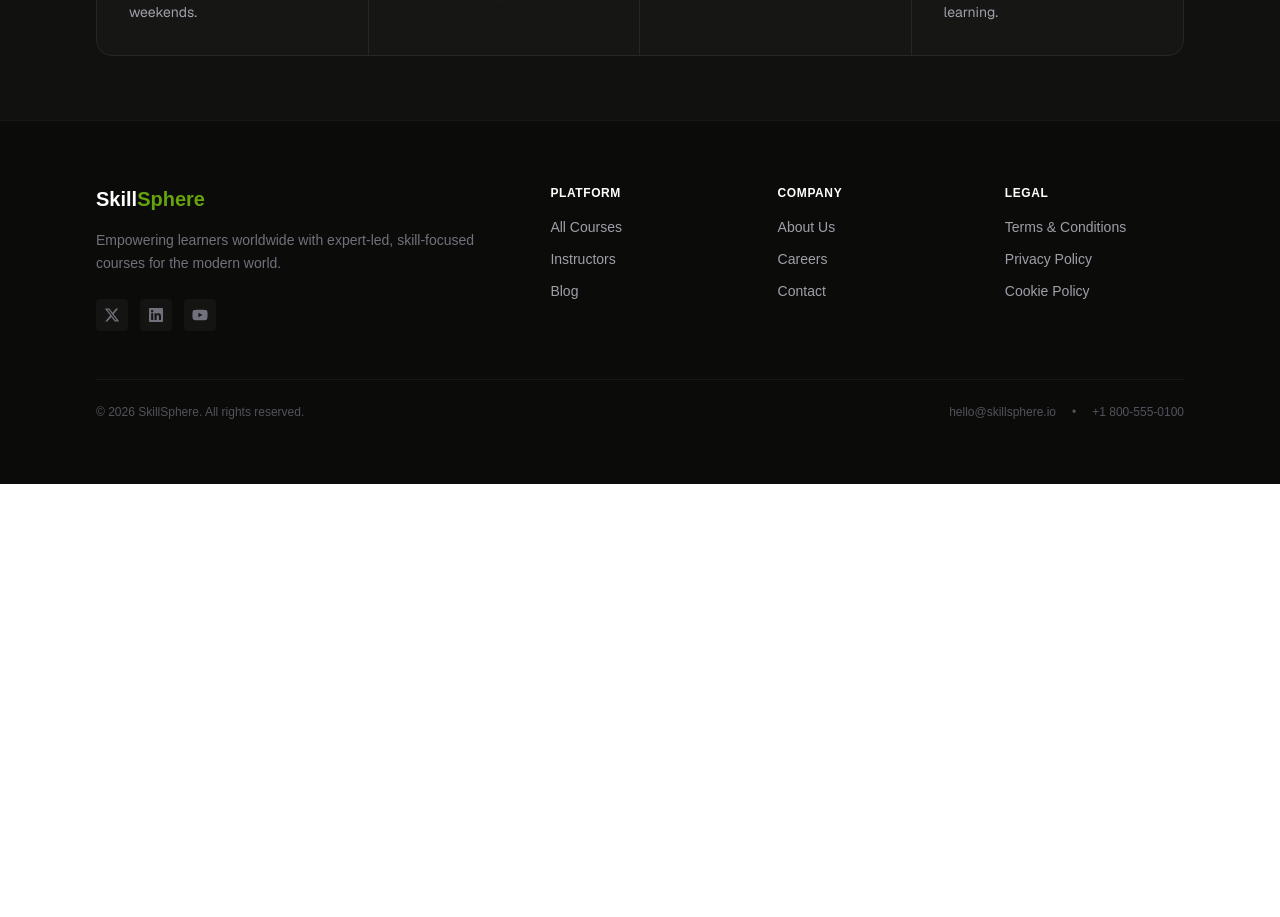
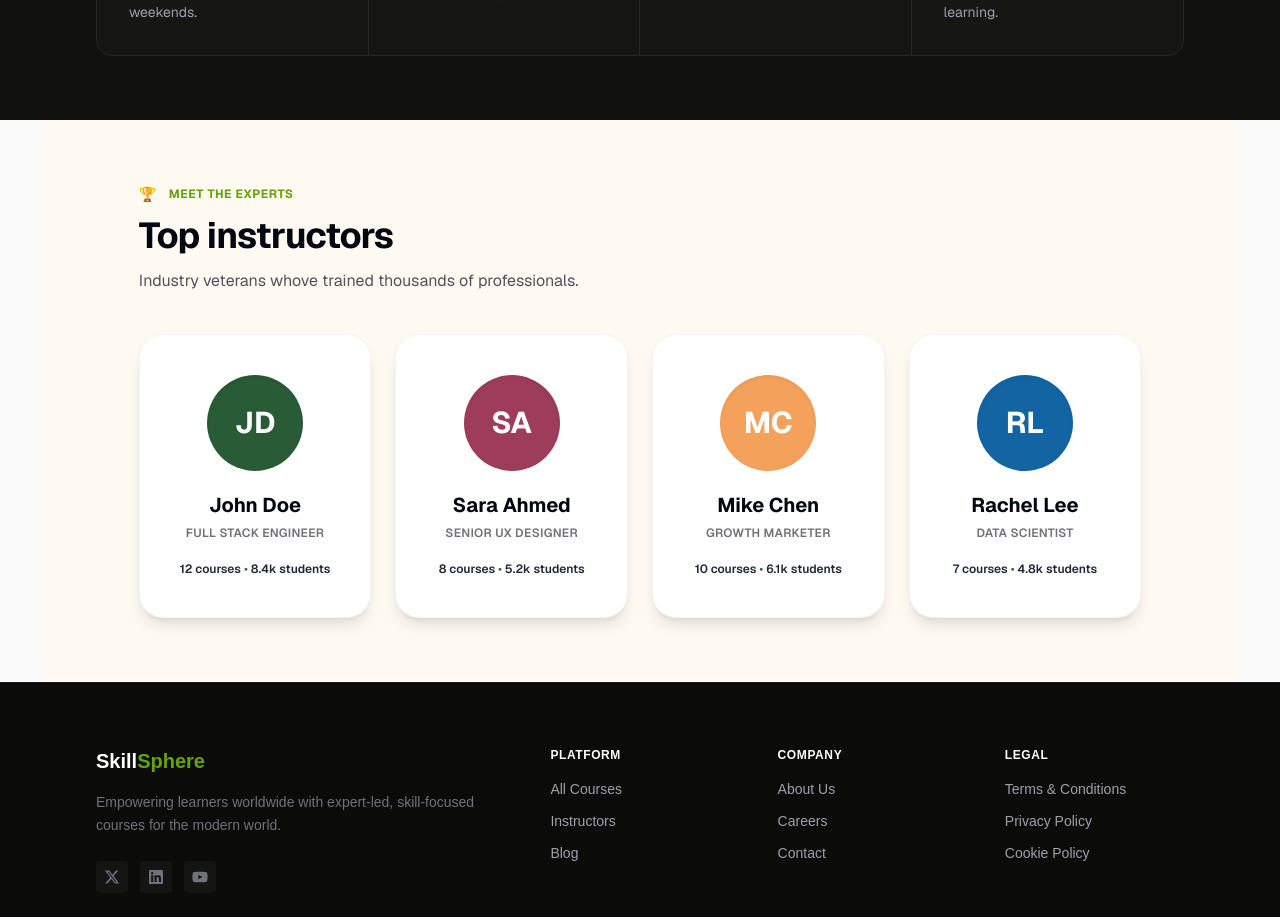
Before and after one commit to tarikulislamjisan03/Assignment-08, a Next.js app: page / in a window 1280 px wide. Shown: the part 1180-2097 px from the top of the page. Before the commit the page ends 1664 px from the top, so only its background shows below. Built offline with nearby package versions, Linux system fonts and the light colour scheme.

Commit message:
instructor

```diff
--- a/src/app/page.js
+++ b/src/app/page.js
@@ -1,5 +1,6 @@
 import Banner from "@/components/Banner";
 import LearningTips from "@/components/LearningTips";
+import TopInstructors from "@/components/TopInstructors";
 import Image from "next/image";
 
 export default function Home() {
@@ -7,6 +8,7 @@ export default function Home() {
     <div className="flex flex-col flex-1 items-center justify-center bg-zinc-50 font-sans dark:bg-black">
      <Banner> </Banner>
       <LearningTips> </LearningTips>
+      <TopInstructors> </TopInstructors>
     </div>
   );
 }
--- /dev/null
+++ b/src/components/TopInstructors.jsx
@@ -0,0 +1,99 @@
+import React from 'react';
+
+const TopInstructors = () => {
+  const instructors = [
+    {
+      id: 1,
+      initials: 'JD',
+      bgColor: 'bg-[#295b36]', // Dark Green
+      name: 'John Doe',
+      title: 'Full Stack Engineer',
+      courses: '12 courses',
+      students: '8.4k students',
+    },
+    {
+      id: 2,
+      initials: 'SA',
+      bgColor: 'bg-[#9d3c5b]', // Soft Magenta/Maroon
+      name: 'Sara Ahmed',
+      title: 'Senior UX Designer',
+      courses: '8 courses',
+      students: '5.2k students',
+    },
+    {
+      id: 3,
+      initials: 'MC',
+      bgColor: 'bg-[#f4a15b]', // Warm Orange/Ochre
+      name: 'Mike Chen',
+      title: 'Growth Marketer',
+      courses: '10 courses',
+      students: '6.1k students',
+    },
+    {
+      id: 4,
+      initials: 'RL',
+      bgColor: 'bg-[#1264a2]', // Nice Corporate Blue
+      name: 'Rachel Lee',
+      title: 'Data Scientist',
+      courses: '7 courses',
+      students: '4.8k students',
+    },
+  ];
+
+  return (
+    <section className="bg-[#fef9f1] text-[#1a1a19] py-16 px-6 md:px-12 lg:px-24">
+      <div className="max-w-7xl mx-auto flex flex-col gap-10">
+
+        {/* 📌 Top Tagline with Icon */}
+        <div className="flex flex-col gap-3">
+            <div className="flex items-center gap-3 text-xs font-bold text-[#65a30d] tracking-wider uppercase">
+                <span className="text-sm">🏆</span> MEET THE EXPERTS
+            </div>
+
+            {/* 📌 Main Headings */}
+            <h2 className="text-3xl md:text-4xl font-bold tracking-tight text-gray-950">
+                Top instructors
+            </h2>
+            <p className="text-zinc-600 text-sm md:text-base leading-relaxed max-w-lg">
+                Industry veterans whove trained thousands of professionals.
+            </p>
+        </div>
+
+        {/* 📌 Instructors Grid Layout */}
+        <div className="grid grid-cols-1 sm:grid-cols-2 lg:grid-cols-4 gap-6">
+          {instructors.map((instructor) => (
+            <div
+              key={instructor.id}
+              className="flex flex-col items-center gap-5 p-10 bg-white border border-zinc-100 rounded-3xl shadow-lg hover:shadow-2xl transition-all duration-300 hover:border-zinc-200"
+            >
+              {/* Initials Container with Custom Background Color */}
+              <div
+                className={`w-24 h-24 flex items-center justify-center rounded-full text-3xl font-bold text-white shadow-inner ${instructor.bgColor}`}
+              >
+                {instructor.initials}
+              </div>
+
+              {/* Name & Title */}
+              <div className="flex flex-col gap-1.5 text-center">
+                <h3 className="text-xl font-bold text-gray-950">
+                  {instructor.name}
+                </h3>
+                <p className="text-xs text-zinc-500 uppercase font-semibold tracking-wide">
+                  {instructor.title}
+                </p>
+              </div>
+
+              {/* Course & Student Stats */}
+              <div className="text-center text-xs font-medium text-zinc-600">
+                  <span className='font-semibold text-gray-800'>{instructor.courses}</span> • <span className='font-semibold text-gray-800'>{instructor.students}</span>
+              </div>
+            </div>
+          ))}
+        </div>
+
+      </div>
+    </section>
+  );
+};
+
+export default TopInstructors;
```
